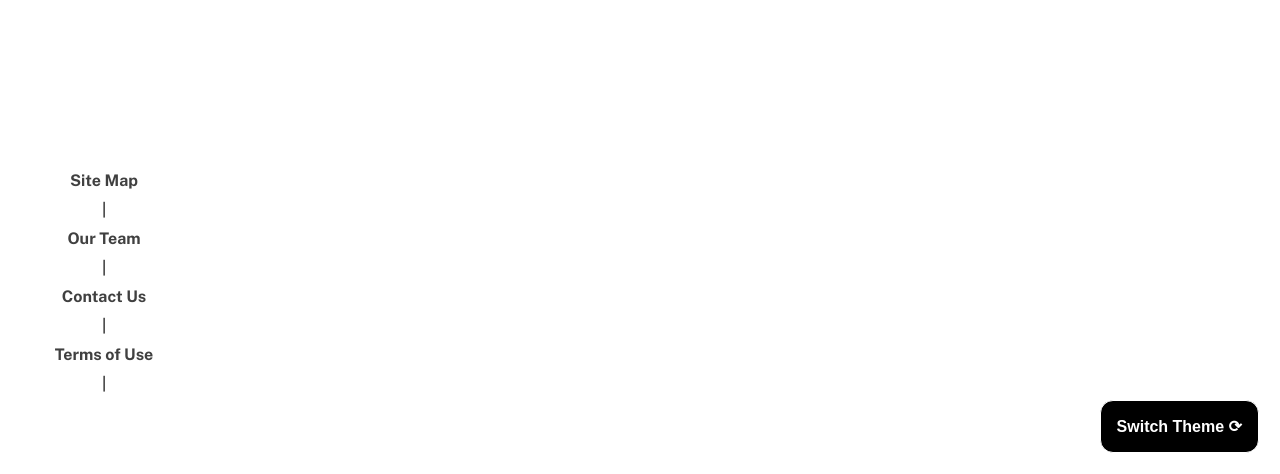
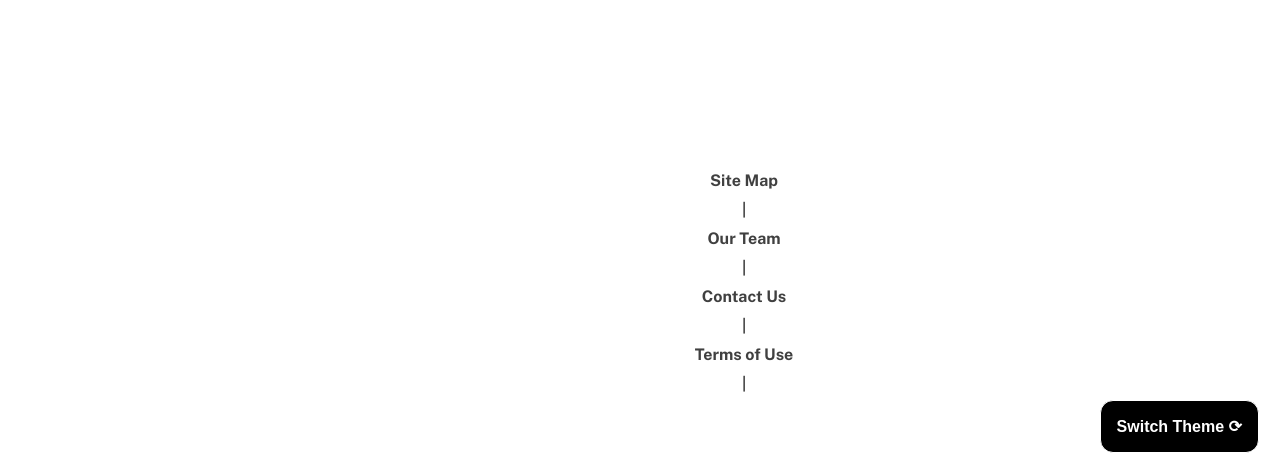
Before and after one commit to pyxn/Project-COMP3340, a PHP site: page /about.php in a window 1280 px wide. Shown: the part 326-800 px from the top of the page. Run offline with PHP 8.4, Linux system fonts and the light colour scheme; data that the repository does not hold is empty.

Commit message:
Add files via upload

```diff
--- a/public_html/about.php
+++ b/public_html/about.php
@@ -82,8 +82,9 @@ session_start();
 
     <footer>
         <?php echo ThemeHelper::get_theme_switcher($theme_color); ?>
+    </footer>
 
-	<div style="text-align:center">
+    <footer style="text-align:center">
 
 	<a href="sitemap.php"><h4>Site Map</h4></a>
 	&nbsp&nbsp|&nbsp&nbsp
@@ -94,9 +95,6 @@ session_start();
 	<a href="terms.html"><h4>Terms of Use </h4></a>
 	&nbsp&nbsp|&nbsp&nbsp
 
-	</div>
-
-
     </footer>
 </body>
 
```
